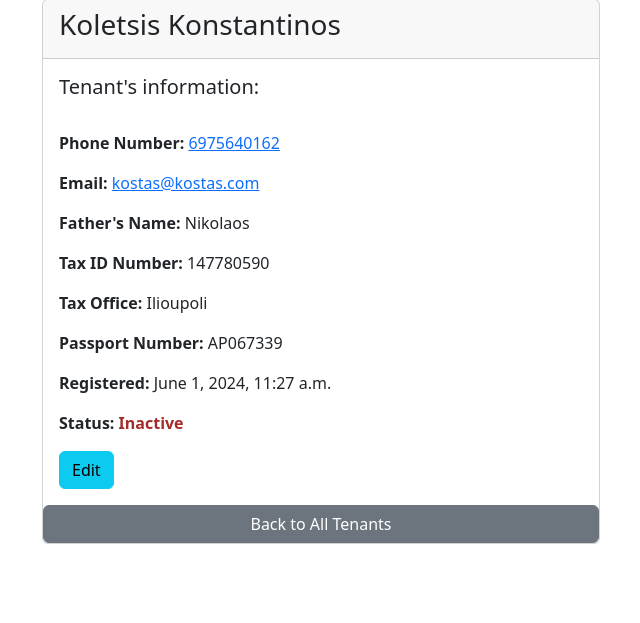
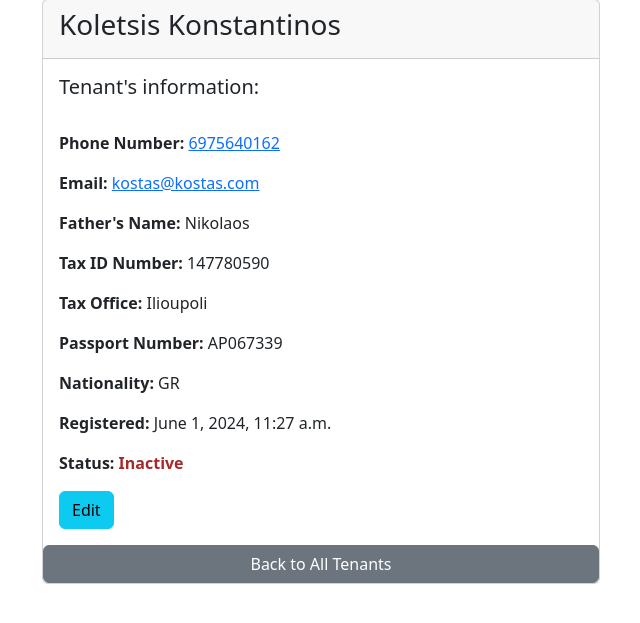
Before and after one commit to mastrokostas/prometheus_crm_project, a Django app: page /tenants/tenant_record/1 in a window 1280 px wide. Shown: the part 81-704 px from the top of the page, without its empty margins (319-959 px from the left). Run offline with Django 5.2, Linux system fonts and the light colour scheme; a user stored in the database is signed in; data comes from the database, SQL or seed files in the repository; both versions use the stored data as it was after the commit; parts of the project's set-up code (start-up, migrations or seed data) failed here and were passed over.

Commit message:
tenants nationality added

```diff
--- a/tenants/forms.py
+++ b/tenants/forms.py
@@ -6,6 +6,11 @@ from .models import Tenant
 ID_CHOICES = {
         "id_card" : "ID Card",
         "passport" : "Passport",
+    }
+
+NATIONALITY_CHOICES = {
+        "GR" : "Greek",
+        "UK" : "British",
     }
 
 class AddTenantForm(forms.ModelForm):
@@ -20,6 +25,7 @@ class AddTenantForm(forms.ModelForm):
     tax_office = forms.CharField(required=False, widget=forms.widgets.TextInput(attrs={"placeholder":"Tax Office", "class":"form-control"}), label="")
     id_type = forms.CharField(required=True, widget=forms.Select(attrs={"class":"form-control"}, choices=ID_CHOICES), label="Identification Type, *Required Choice")
     id_number = forms.CharField(required=True, widget=forms.widgets.TextInput(attrs={"placeholder":"ID or Passport Number", "class":"form-control"}), label="*Required")
+    nationality = forms.CharField(required=True, widget=forms.Select(attrs={"class":"form-control"}, choices=NATIONALITY_CHOICES), label="Nationality, *Required Choice")
 
     class Meta:
         model = Tenant
--- a/tenants/models.py
+++ b/tenants/models.py
@@ -8,6 +8,12 @@ class Tenant(models.Model):
         "id_card" : "Id Card",
         "passport" : "Passport",
     }
+
+    NATIONALITY_CHOICES = {
+        "GR" : "Greek",
+        "UK" : "British",
+    }
+
 
     created_at = models.DateTimeField(auto_now_add=True)
     updated = models.DateTimeField(auto_now=True)
@@ -23,6 +29,7 @@ class Tenant(models.Model):
     id_number = models.CharField(max_length=50, null=False)
     is_active = models.BooleanField(default=False, null=False)
     is_blacklisted = models.BooleanField(default=False, null=False)
+    nationality = models.CharField(max_length=50, choices=NATIONALITY_CHOICES, null=False)
 
     def __str__(self):
         return f"{self.first_name} {self.last_name}"
--- a/tenants/templates/tenants/tenant_record.html
+++ b/tenants/templates/tenants/tenant_record.html
@@ -39,6 +39,9 @@ Tenant: {{ record.last_name }} {{ record.first_name }}
         <strong>{% if record.id_type == "Id Card" %}ID Card Number:{% else %}Passport Number:{% endif %}</strong> {{ record.id_number }}<br/>
       </p>
       <p class="card-text">
+        <strong>Nationality:</strong> {{ record.nationality }}<br/>
+      </p>
+      <p class="card-text">
         <strong>Registered:</strong> {{ record.created_at }}<br/>
       </p>
       <p class="card-text">
```
Also changed, not shown: db.sqlite3, tenants/migrations/0015_tenant_nationality.py (added), tenants/migrations/0016_alter_tenant_nationality.py (added).
